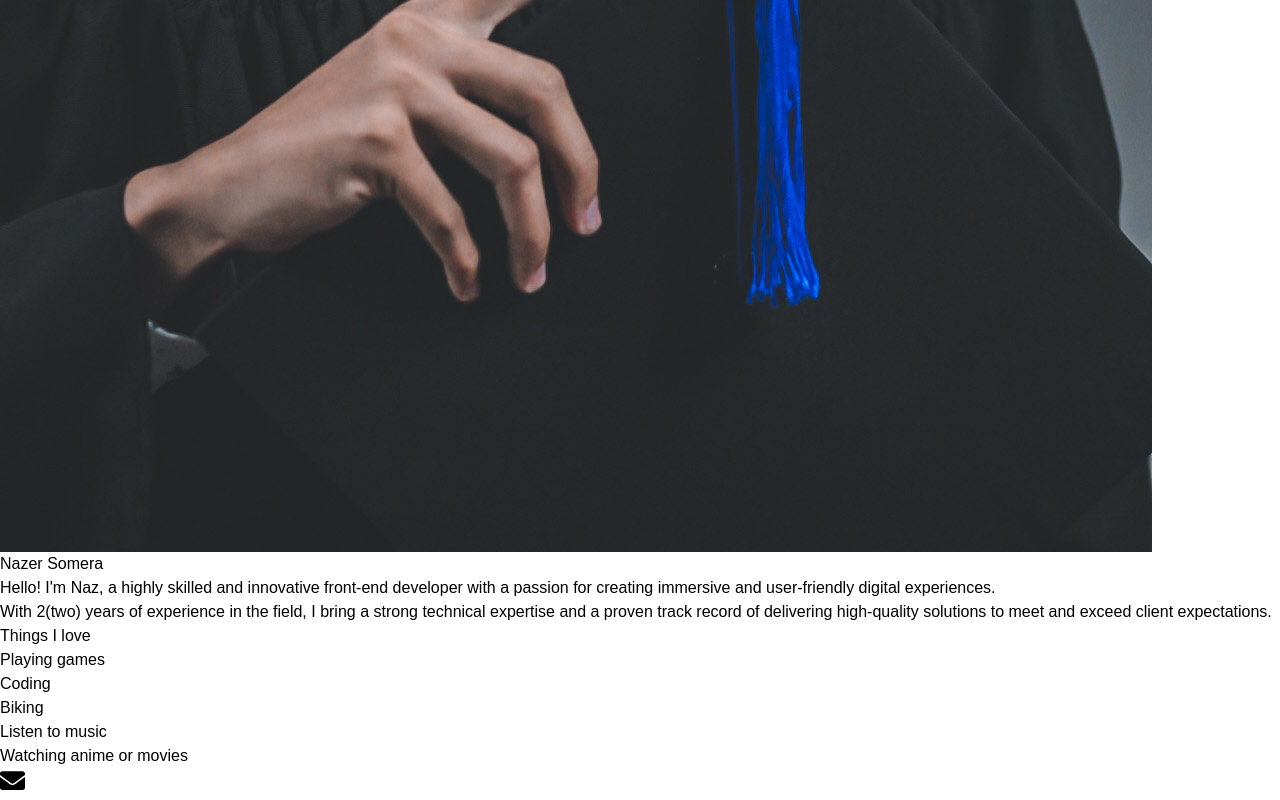
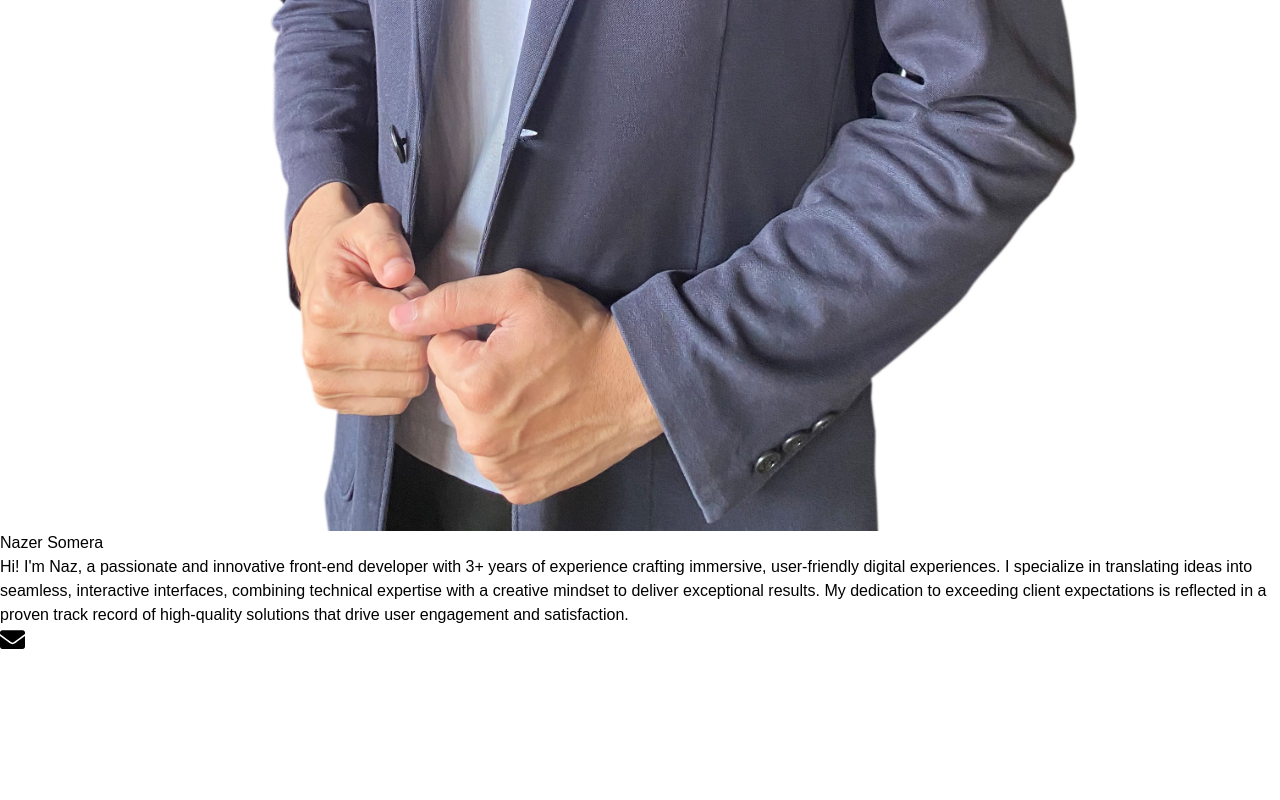
Before and after one commit to GGNaz/nazdev, a React (Vite) app: page /about in a window 1280 px wide. Shown: the part 1248-2048 px from the top of the page. After the commit the page ends 1907 px from the top, so only its background shows below. Built offline with nearby package versions, Linux system fonts and the light colour scheme; a web font is replaced by a local one.

Commit message:
Add experiences

```diff
--- a/src/components/Tech.tsx
+++ b/src/components/Tech.tsx
@@ -17,7 +17,7 @@ export default function Tech() {
     "Socket",
     "NextJS",
     "AWS S3",
-    "Chart.js",
+    "Tauri",
   ];
 
   return (
--- a/src/pages/AboutPage.tsx
+++ b/src/pages/AboutPage.tsx
@@ -1,37 +1,10 @@
-import profile from "../assets/Images/profile.jpg";
+import profile from "../assets/Images/profile2.jpg";
 import ScrollAnimation from "../components/ScrollAnimation";
 
 import ContactNav from "../components/ContactNav";
 import BackBtn from "../components/BackBtn";
 
 export default function AboutPage() {
-  const hobbies = [
-    {
-      _id: 1,
-      icon: "Playing games",
-      title: "Playing games",
-    },
-    {
-      _id: 2,
-      icon: "Coding",
-      title: "Coding",
-    },
-    {
-      _id: 3,
-      icon: "Biking",
-      title: "Biking",
-    },
-    {
-      _id: 4,
-      icon: "Listen to music",
-      title: "Listen to music",
-    },
-    {
-      _id: 5,
-      icon: "Watching anime or movies",
-      title: "Watching anime or movies",
-    },
-  ];
   return (
     <div className="flex justify-center bg-customWhite dark:bg-customBlack py-10">
       <div className="flex flex-col gap-5 max-w-5xl w-full p-5">
@@ -74,37 +47,14 @@ export default function AboutPage() {
               delay={0.4}
             >
               <div className="text-customGray dark:text-customLightgray flex flex-col gap-2 text-justify text-md md:text-lg">
-                <div>
-                  Hello! I'm Naz, a highly skilled and innovative front-end
-                  developer with a passion for creating immersive and
-                  user-friendly digital experiences.{" "}
-                </div>
-
-                <div>
-                  With 2(two) years of experience in the field, I bring a strong
-                  technical expertise and a proven track record of delivering
-                  high-quality solutions to meet and exceed client expectations.{" "}
-                </div>
-              </div>
-            </ScrollAnimation>
-            <ScrollAnimation
-              animateTo={{ y: 0 }}
-              animateFrom={{ y: 50 }}
-              delay={0.5}
-            >
-              <div className="flex flex-col gap-1">
-                <div className="text-xl text-customBlack dark:text-dirtyWhite/90">
-                  Things I love
-                </div>
-                <div className="flex flex-col md:flex-row gap-3">
-                  {hobbies?.map(({ _id, icon, title }) => (
-                    <a title={title} key={_id}>
-                      <div className="p-2 bg-customWhite dark:bg-customGray h-full w-full flex flex-col justify-center text-customGray border border-customGray dark:text-dirtyWhite ">
-                        <span>{icon}</span>
-                      </div>
-                    </a>
-                  ))}
-                </div>
+                Hi! I'm Naz, a passionate and innovative front-end developer
+                with 3+ years of experience crafting immersive, user-friendly
+                digital experiences. I specialize in translating ideas into
+                seamless, interactive interfaces, combining technical expertise
+                with a creative mindset to deliver exceptional results. My
+                dedication to exceeding client expectations is reflected in a
+                proven track record of high-quality solutions that drive user
+                engagement and satisfaction.
               </div>
             </ScrollAnimation>
           </div>
--- a/src/pages/ExperiencePage.tsx
+++ b/src/pages/ExperiencePage.tsx
@@ -6,6 +6,7 @@ import { FaCode } from "@react-icons/all-files/fa/FaCode";
 import xypher from "../assets/Images/xypher.png";
 import philmech from "../assets/Images/philmech.png";
 import smsupermalls from "../assets/Images/smsupermalls.png";
+import wombiz from "../assets/Images/wombiz.png";
 import { useState, useEffect } from "react";
 import ContactNav from "../components/ContactNav";
 
@@ -28,10 +29,10 @@ export default function ExperiencePage() {
 
   const experience = [
     {
-      _id: 2,
+      _id: 1,
       position: "Software Specialist",
-      date: "October 2023 - March 2024",
-      desc: "As a software specialist at SM Supermalls, I adeptly navigated through a dynamic tech stack that included Svelte, Tailwind, and Laravel PHP. Engaged in developing cutting-edge solutions, I took the helm of pivotal projects such as the SM Deals Web and SM Deals CMS, both of which showcased the seamless integration of these technologies. In the exhilarating gamified Balloon Popper project set to release in December 2023, I implemented a strategic enhancement by seamlessly integrating Google Analytics. ",
+      date: "October 2023 - Present",
+      desc: "Projects - SM Deals, SM CMS, ParkMate Hub, ParkMate encoder and SM POS",
       icon: <FaSuitcase size={25} />,
       image: smsupermalls,
       link: "https://www.smsupermalls.com/",
@@ -40,9 +41,20 @@ export default function ExperiencePage() {
     },
     {
       _id: 2,
+      position: "Front-end Developer",
+      date: "July 2023 - February 2024",
+      desc: "Project - Women's Business Club",
+      icon: <FaSuitcase size={25} />,
+      image: wombiz,
+      link: "https://womensbusiness.club/",
+      delay: 0.4,
+      isExpand: false,
+    },
+    {
+      _id: 3,
       position: "Junior Developer",
       date: "October 2021 - October 2023",
-      desc: "As a junior developer at Xypher Solution Inc , I am proud of my skills and knowledge in various areas of web development. I have experience in API integration, which has allowed me to seamlessly connect my projects with external data sources. I also have a strong understanding of layout and design principles, which enables me to create visually appealing and user-friendly interfaces. In addition to these skills, I have a comprehensive knowledge of NPM packages and their various functions. This knowledge has proved invaluable in streamlining my workflows and making my development process more efficient. Another area I excel in is integrating Google Maps into our projects. I have experience using the Google Maps API to display maps and markers. Socket.io for notification and chat. Overall, my skills and knowledge have allowed me to be a productive and effective junior developer.",
+      desc: "Projects - School Management System, Human Resource Information System (HRIS) and Hype (Similar to Grab).",
       icon: <FaSuitcase size={25} />,
       image: xypher,
       link: "https://xyphersolutionsinc.com/",
@@ -50,10 +62,10 @@ export default function ExperiencePage() {
       isExpand: false,
     },
     {
-      _id: 3,
+      _id: 4,
       position: "Web Developer (Internship)",
       date: "Feb 2019 - May 2019",
-      desc: "As a web developer at Philippine Center for Postharvest Development and Mechanization (PhilMech), I have acquired skills in layout design, specifically for kiosk machines and personal data sheets (PDS) using Bootstrap grid system. Additionally, I have also designed several login pages and certificates, taking into consideration the user interface and experience. The use of Bootstrap grid allowed me to create a responsive and structured layout, ensuring that the PDS and other pages are displayed correctly on various screen sizes. These skills have greatly enhanced my overall web development abilities and have allowed me to create visually appealing and functional web pages.",
+      desc: "Projects - Web based personal data sheets (PDS), certificates and layout design for kiosk machine.",
       icon: <FaCode size={25} />,
       image: philmech,
       link: "https://www.philmech.gov.ph/",
@@ -143,21 +155,22 @@ export default function ExperiencePage() {
 
                           <div className="ml-0 md:ml-5 p-0 md:pl-8 border-l-customGray border-l-0 md:border-l-2">
                             <div className="text-customGray dark:text-dirtyWhite/70 text-justify">
-                              {isExpand ? desc : desc.slice(0, 300)}{" "}
+                              {/* {isExpand ? desc : desc.slice(0, 300)}{" "}
                               <button
                                 onClick={() => seeMoreFunction(data)}
                                 className="text-customGray/60"
                               >
                                 {" "}
                                 ...{isExpand ? "see less" : "see more"}
-                              </button>
+                              </button> */}
+                              {desc}
                             </div>
                           </div>
                         </div>
                       </div>
                       <div className="basis-1/3 relative  flex-col border border-customGray dark:border-dirtyWhite/80 justify-center items-center hidden md:flex bg-dirtyWhite/80">
                         <div className="p-5 ">
-                          <img src={image} alt={link} />
+                          <img className="w-20 h-fit" src={image} alt={link} />
                         </div>
                         <div className="absolute group/item text-customWhite w-full h-full hover:bg-customBlack/80 z-40">
                           <a
--- a/src/pages/ProjectPage.tsx
+++ b/src/pages/ProjectPage.tsx
@@ -59,36 +59,36 @@ export default function ProjectPage() {
       bgColor: "bg-customRed",
       textColor: "text-dirtyWhite",
     },
+    // {
+    //   _id: 3,
+    //   title: "Lazpeefy",
+    //   tech: [
+    //     { name: "NextJS", link: "https://nextjs.org/" },
+    //     { name: "Typescript", link: " https://www.typescriptlang.org/" },
+    //     { name: "MUI", link: "https://mui.com/" },
+    //     { name: "Redux", link: "https://react-redux.js.org/" },
+    //     { name: "Fakestoreapi", link: "https://fakestoreapi.com/" },
+    //   ],
+
+    //   desc: "Lazpeefy is a e-commerce website, unfortunately its in under development, you can visit the website for current status.",
+    //   func: [
+    //     "Login page",
+    //     "Add to Cart",
+    //     "Show the list of products",
+    //     "View the added products on the cart",
+    //     "Remove products from the cart",
+    //     "Checkout the products",
+    //     "Shows the breakdown of total payment",
+    //     "View details of specific item",
+    //   ],
+    //   delay: 0.4,
+    //   image: lazpeefy,
+    //   link: "https://lazpeefy.vercel.app/",
+    //   bgColor: "bg-customViolet",
+    //   textColor: "text-white",
+    // },
     {
       _id: 3,
-      title: "Lazpeefy",
-      tech: [
-        { name: "NextJS", link: "https://nextjs.org/" },
-        { name: "Typescript", link: " https://www.typescriptlang.org/" },
-        { name: "MUI", link: "https://mui.com/" },
-        { name: "Redux", link: "https://react-redux.js.org/" },
-        { name: "Fakestoreapi", link: "https://fakestoreapi.com/" },
-      ],
-
-      desc: "Lazpeefy is a e-commerce website, unfortunately its in under development, you can visit the website for current status.",
-      func: [
-        "Login page",
-        "Add to Cart",
-        "Show the list of products",
-        "View the added products on the cart",
-        "Remove products from the cart",
-        "Checkout the products",
-        "Shows the breakdown of total payment",
-        "View details of specific item",
-      ],
-      delay: 0.4,
-      image: lazpeefy,
-      link: "https://lazpeefy.vercel.app/",
-      bgColor: "bg-customViolet",
-      textColor: "text-white",
-    },
-    {
-      _id: 4,
       title: "Snake and Ladder",
       tech: [
         { name: "ReactJS", link: "https://react.dev/" },
```
Also changed, not shown: src/assets/Images/profile2.jpg (added), src/assets/Images/wombiz.png (added).
